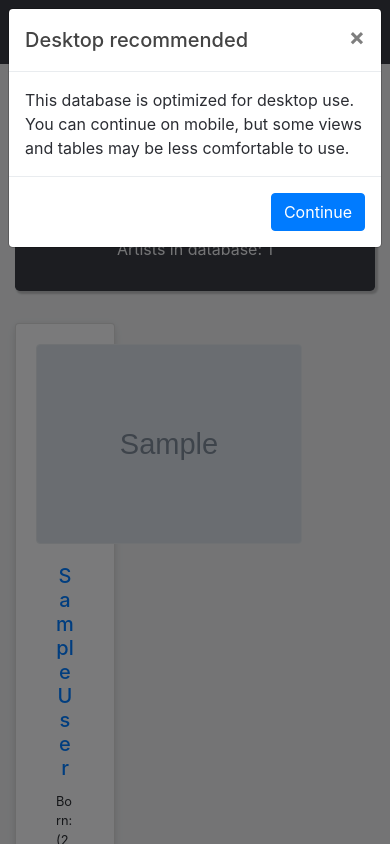
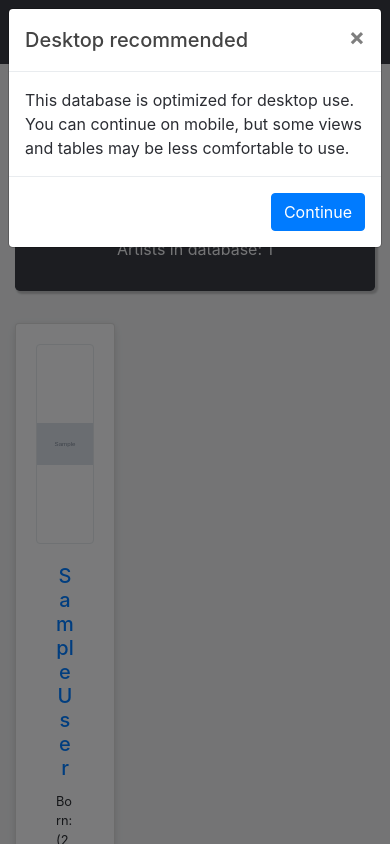
Before and after one commit to TAHPaul/DttG_db, a Django app: page /artists/ in a window 390 px wide. Run offline with Django 4.2, Linux system fonts and the light colour scheme; tables that the repository leaves empty hold one stand-in row (values such as "Sample post"); grey boxes marked "Sample" are stand-in pictures; some libraries are stand-ins or nearby versions; grey boxes are pictures that could not be loaded.

Commit message:
chore: clean unused assets and refine artist/mobile UI behavior

```diff
--- a/data/static/js/main.js
+++ /dev/null
@@ -1,3 +0,0 @@
-$(document).ready(function(){
-	$('.header').height($(window).height());
-})
--- a/data/templates/data/artist_list.html
+++ b/data/templates/data/artist_list.html
@@ -15,9 +15,9 @@ Artists overview
 			<div class="card h-100 d-flex">
 				<div class="text-center">
 					{% if artist.rkd_image_url %}
-					<a href="{% url 'artists-detail' artist.id %}"><img class="card-img-top rounded border" src="{{ artist.rkd_image_url }}" alt="{{ artist.full_name }}" style="height: 200px; width: auto; border-color: #383a43;"></a>
+					<a href="{% url 'artists-detail' artist.id %}"><img class="card-img-top rounded border" src="{{ artist.rkd_image_url }}" alt="{{ artist.full_name }}" style="height: 200px; width: 100%; object-fit: contain; border-color: #383a43;"></a>
 					{% elif artist.image %}
-					<a href="{% url 'artists-detail' artist.id %}"><img class="card-img-top rounded border" src="{{ artist.image.url }}" alt="{{ artist.full_name }}" style="height: 200px; width: auto; border-color: #383a43;"></a>
+					<a href="{% url 'artists-detail' artist.id %}"><img class="card-img-top rounded border" src="{{ artist.image.url }}" alt="{{ artist.full_name }}" style="height: 200px; width: 100%; object-fit: contain; border-color: #383a43;"></a>
 					{% endif %}
 				</div>
 				<div class="card-body d-flex flex-column">
--- a/data/templates/data/base.html
+++ b/data/templates/data/base.html
@@ -106,7 +106,14 @@
 		  }
 
 		  $('#mobileNoticeContinue, #mobileNoticeClose').on('click', function(){
+			this.blur();
 			localStorage.setItem(mobileNoticeKey, '1');
+		  });
+
+		  $('#mobileNoticeModal').on('hide.bs.modal', function(){
+			if (this.contains(document.activeElement)) {
+			  document.activeElement.blur();
+			}
 		  });
 
 		  $('#mobileNoticeModal').on('hidden.bs.modal', function(){
```
Also changed, not shown: data/static/DttG_logo_total.png (deleted), data/static/DttG_logo_total_INV.png (deleted).
